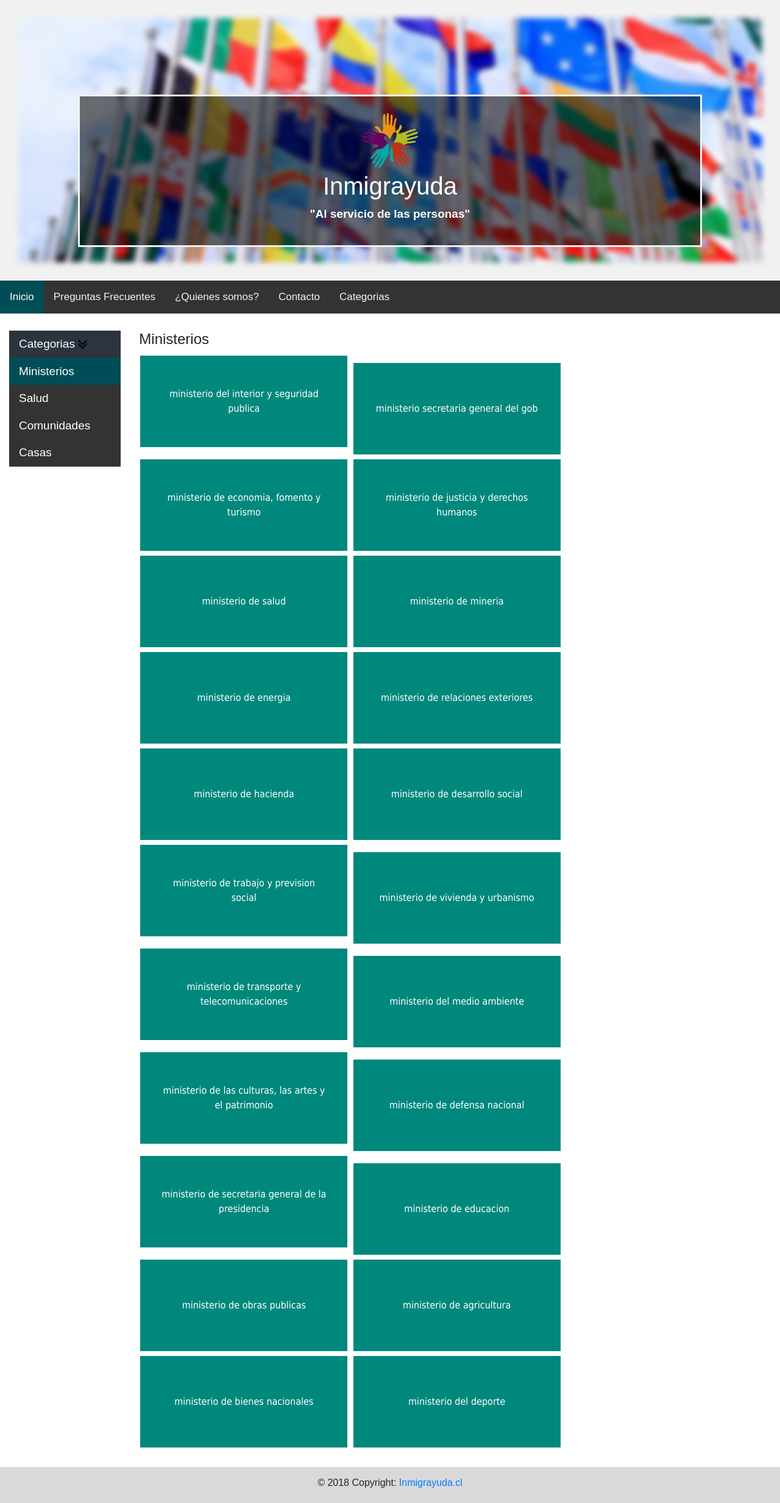
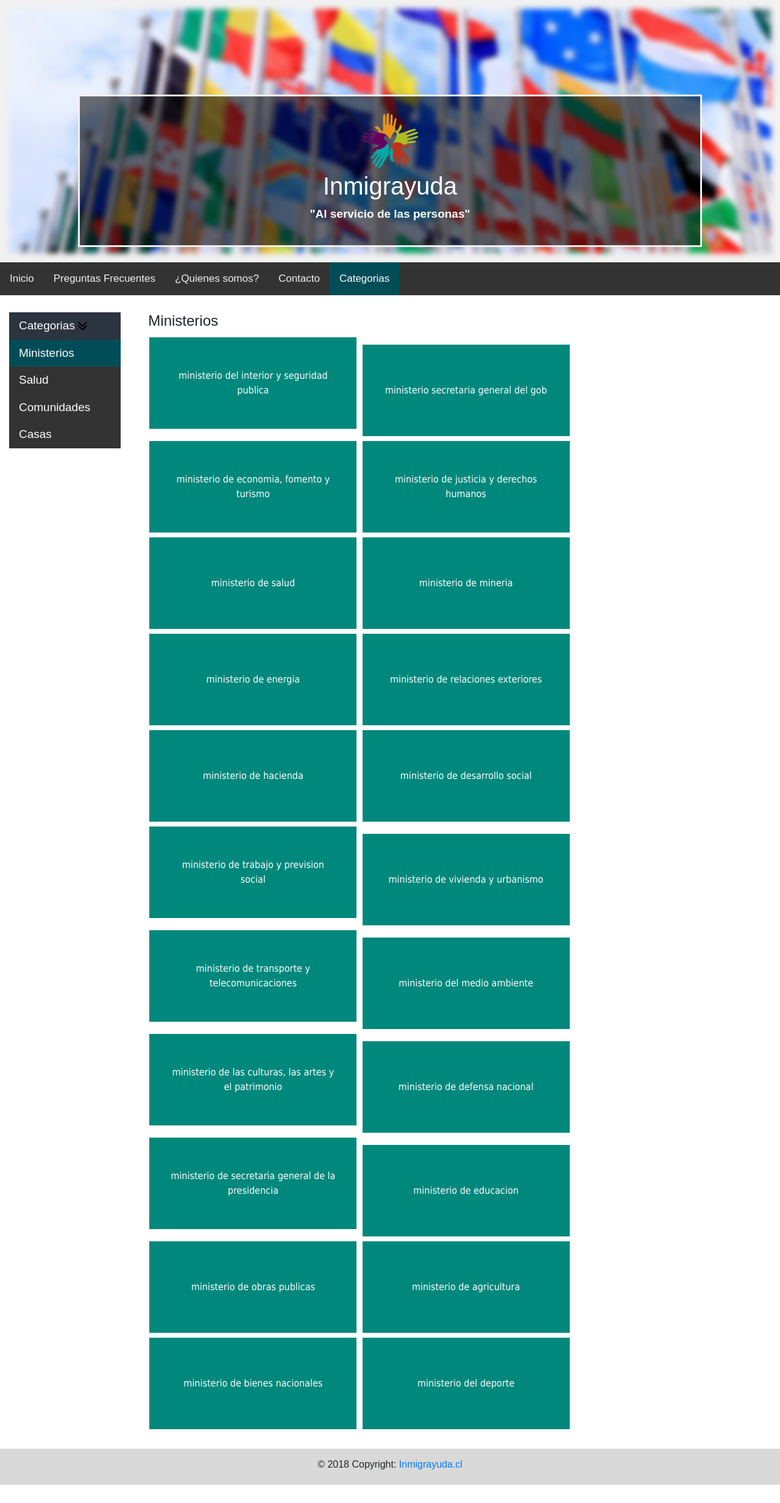
Before and after one commit to Engelret/it-fair-entrega, a Django app: page /categorias/ in a window 1280 px wide. Shown: the whole page at 61% size. After the commit the page ends 2434 px from the top, so only its background shows below. Run offline with Django 3.2, Linux system fonts and the light colour scheme; some libraries are stand-ins or nearby versions.

Commit message:
template categorias
seccion ministerios terminada

```diff
--- a/inmigrayuda/static/css/estilo.css
+++ b/inmigrayuda/static/css/estilo.css
@@ -85,7 +85,7 @@
 
   .header {
     background-color: #f1f1f1;
-    padding: 30px;
+    padding: 15px;
     text-align: center;
   }
 
--- a/inmigrayuda/templates/PreguntasFrecuentes.html
+++ b/inmigrayuda/templates/PreguntasFrecuentes.html
@@ -96,7 +96,9 @@
     <footer class="page-footer font-small blue ">
 
         <div class="footer footer-copyright text-center py-3 ">
-            <h6> © 2018 Copyright: <a href="index.html"> Inmigrayuda.cl </a> </h6>
+            <h6> © 2018 Copyright:
+                    <a href="../"> Inmigrayuda.cl </a>
+                </h6>
         </div>
 
     </footer>
--- a/inmigrayuda/templates/categorias.html
+++ b/inmigrayuda/templates/categorias.html
@@ -28,17 +28,17 @@
 
 
     <div id="navbar" class="sticky-top">
-        <a class="nav-link active" id="btnInicio" href="../">Inicio</a>
+        <a class="nav-link" id="btnInicio" href="../">Inicio</a>
         <a class="nav-link" id="btnPreguntasfre" href="/preguntasFrecuentes">Preguntas Frecuentes</a>
         <a class="nav-link" id="btnQuienesSomos" href="/quienesSomos">¿Quienes somos?</a>
         <a class="nav-link" id="btnContacto" href="/contacto">Contacto</a>
-        <a class="nav-link" id="btnCategorias" href="#">Categorias</a>
+        <a class="nav-link active" id="btnCategorias" href="#">Categorias</a>
 
     </div>
 
     <div class="container-fluid">
         <div class="row">
-            <div class="col-2">
+            <div class="col-md-2">
                 <br>
                 <div class="nav flex-column nav-pills" id="v-pills-tab" role="tablist" aria-orientation="vertical">
 
@@ -54,14 +54,15 @@
                         aria-selected="false">Casas</a>
                 </div>
             </div>
-            <div class="col-10">
+            <div class="col-md-10">
                 <div class="tab-content" id="v-pills-tabContent">
                     <div class="tab-pane fade show active" id="v-pills-home" role="tabpanel" aria-labelledby="v-pills-home-tab">
                         <br>
-                        <h4>Ministerios</h4>
 
 
-                            <a href="https://www.interior.gob.cl/" target="_blank">
+                        <div class="container-fluid">
+                                <h4>Ministerios</h4>
+                                <a href="https://www.interior.gob.cl/" target="_blank">
                                     <button class="estilo dos"> ministerio del interior y seguridad publica </button>
                                 </a>
 
@@ -148,6 +149,8 @@
                                 <a href="https://www.interior.gob.cl/" target="_blank">
                                     <button class="estilo dos"> ministerio del deporte </button>
                                 </a>
+                        </div>
+
 
                     </div>
                     <div class="tab-pane fade" id="v-pills-profile" role="tabpanel" aria-labelledby="v-pills-profile-tab">
@@ -174,8 +177,8 @@
 
         <div class="footer footer-copyright text-center py-3 ">
             <h6> © 2018 Copyright:
-                <a href="index.html"> Inmigrayuda.cl </a>
-            </h6>
+                    <a href="../"> Inmigrayuda.cl </a>
+                </h6>
         </div>
 
     </footer>
--- a/inmigrayuda/templates/contacto.html
+++ b/inmigrayuda/templates/contacto.html
@@ -94,8 +94,8 @@
 
         <div class="footer footer-copyright text-center py-3 ">
             <h6> © 2018 Copyright:
-                <a href="index.html"> Inmigrayuda.cl </a>
-            </h6>
+                    <a href="../"> Inmigrayuda.cl </a>
+                </h6>
         </div>
 
     </footer>
--- a/inmigrayuda/templates/index.html
+++ b/inmigrayuda/templates/index.html
@@ -94,7 +94,7 @@
 
         <div class="footer footer-copyright text-center py-3 ">
             <h6> © 2018 Copyright:
-                <a href="index.html"> Inmigrayuda.cl </a>
+                <a href="../"> Inmigrayuda.cl </a>
             </h6>
         </div>
 
--- a/inmigrayuda/templates/quienesSomos.html
+++ b/inmigrayuda/templates/quienesSomos.html
@@ -63,7 +63,9 @@
     <footer class="page-footer font-small blue ">
 
         <div class="footer footer-copyright text-center py-3 ">
-            <h6> © 2018 Copyright: <a href="index.html"> Inmigrayuda.cl </a> </h6>
+            <h6> © 2018 Copyright:
+                    <a href="../"> Inmigrayuda.cl </a>
+                </h6>
         </div>
 
     </footer>
```
Also changed, not shown: inmigrayuda/templates/noticias.html (+6 -6 lines).
